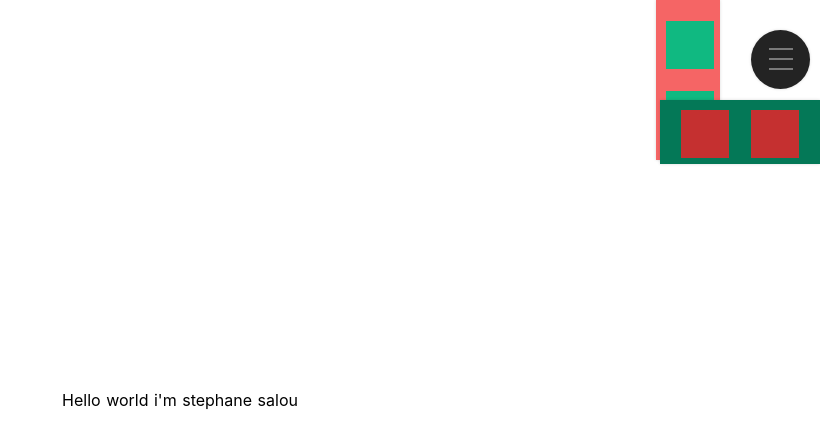
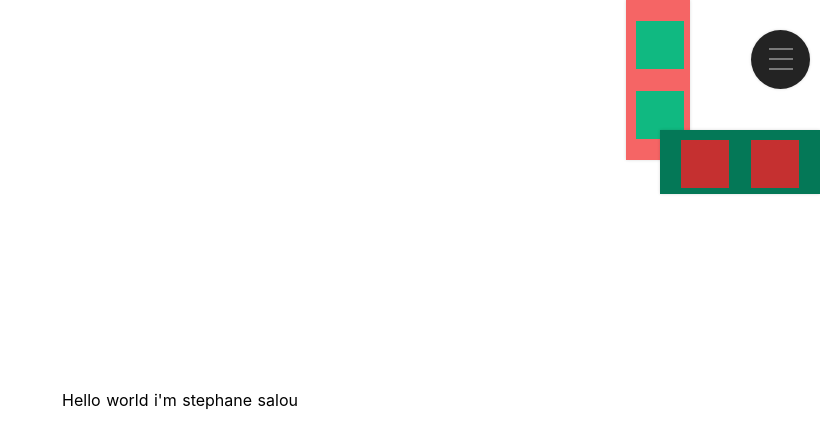
Before and after one commit to stephsalou/stephsalou, a Nuxt app: page / in a window 1280 px wide. Shown: the top 448 px of the page, without its empty margins (460-1280 px from the left). Built offline with nearby package versions, Linux system fonts and the light colour scheme.

Commit message:
--- Auto-Git Commit ---

```diff
--- a/components/mobile/top-bar/top-bar.scss
+++ b/components/mobile/top-bar/top-bar.scss
@@ -21,7 +21,7 @@
   }
 }
 .vertical-section {
-  right: 100px;
+  right: 130px;
   top: 0px;
   bottom: auto;
   position: fixed;
@@ -32,7 +32,7 @@
 
 .horizontal-section {
   right: 0px;
-  top: 100px;
+  top: 130px;
   bottom: auto;
   position: fixed;
   padding: 10px;
```
Also changed, not shown: .autogit/logs/log-15-0-2021-17-14-35.txt (added).
